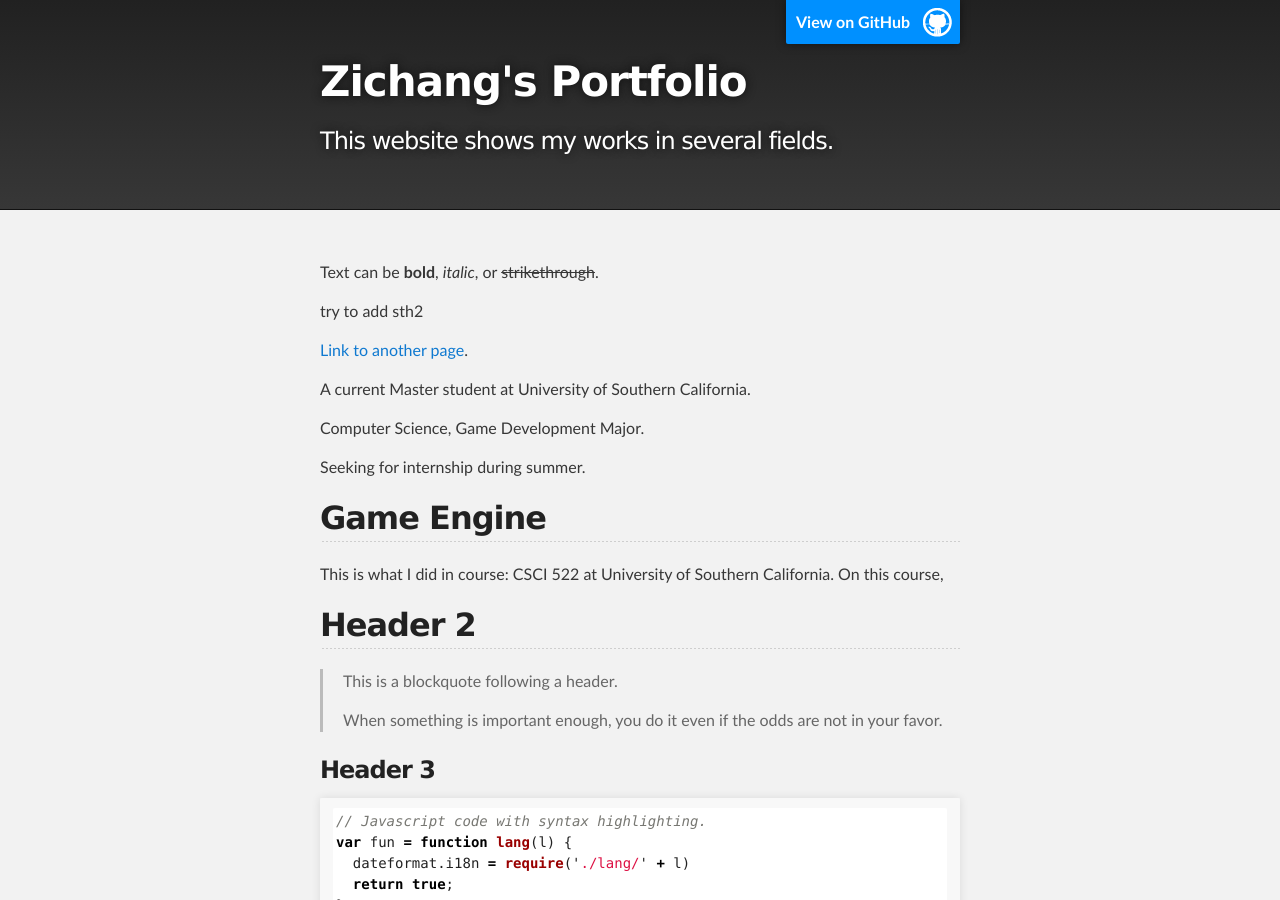
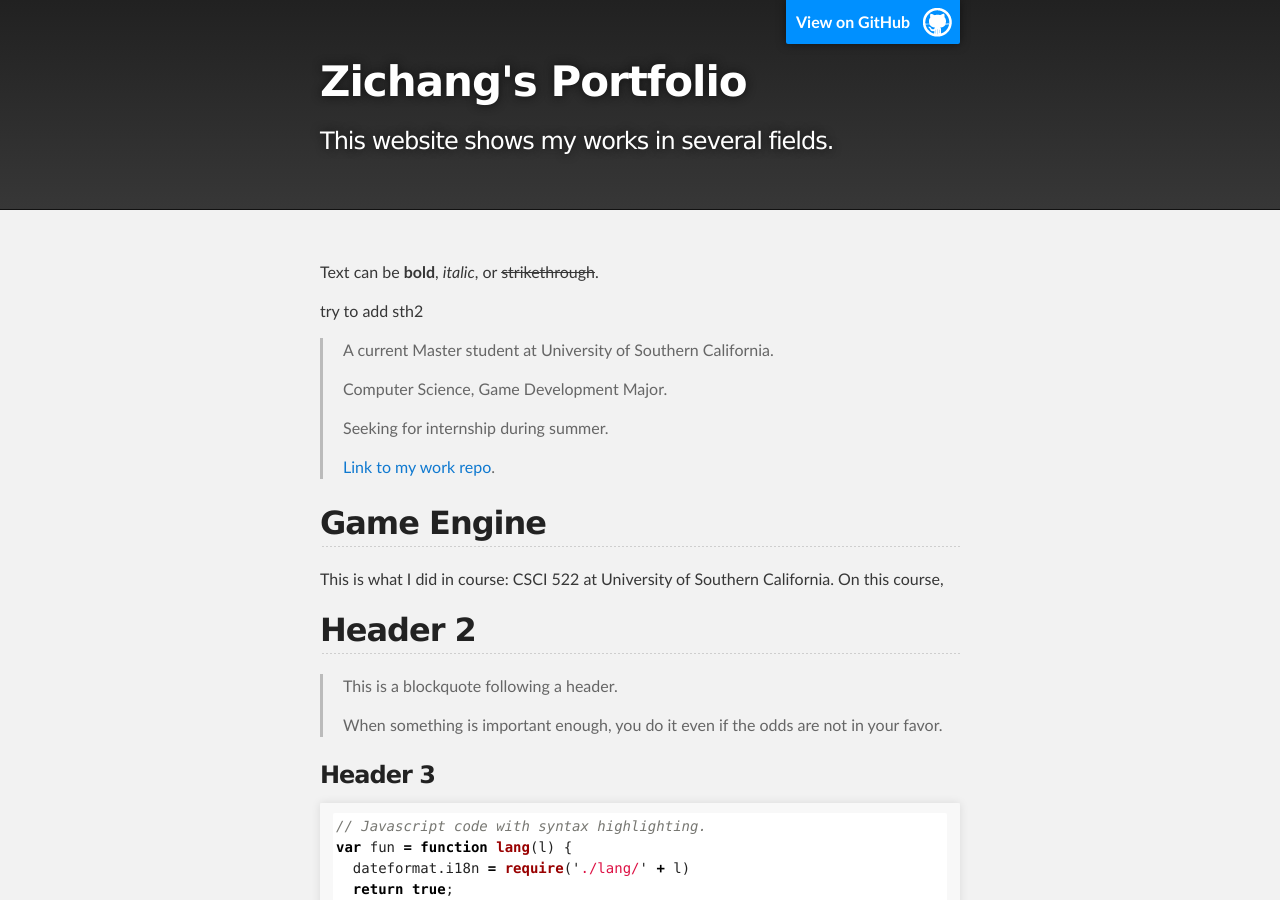
Before and after one commit to shinoobu/My-Portfolio, a Jekyll site: the page built from index.md, in a window 1280 px wide and 900 px high. Built offline with Jekyll 4.4.1, drawn with Linux system fonts in a browser that asks for light colours.

Commit message:
Update index.md

```diff
--- a/index.md
+++ b/index.md
@@ -7,13 +7,15 @@ Text can be **bold**, _italic_, or ~~strikethrough~~.
 
 try to add sth2
 
-[Link to another page](./another-page.html).
 
-A current Master student at University of Southern California.
 
-Computer Science, Game Development Major.
-
-Seeking for internship during summer.
+>A current Master student at University of Southern California.
+>
+>Computer Science, Game Development Major.
+>
+>Seeking for internship during summer.
+>
+>[Link to my work repo](https://github.com/shinoobu/Portfolio).
 
 
 ## Game Engine
```
